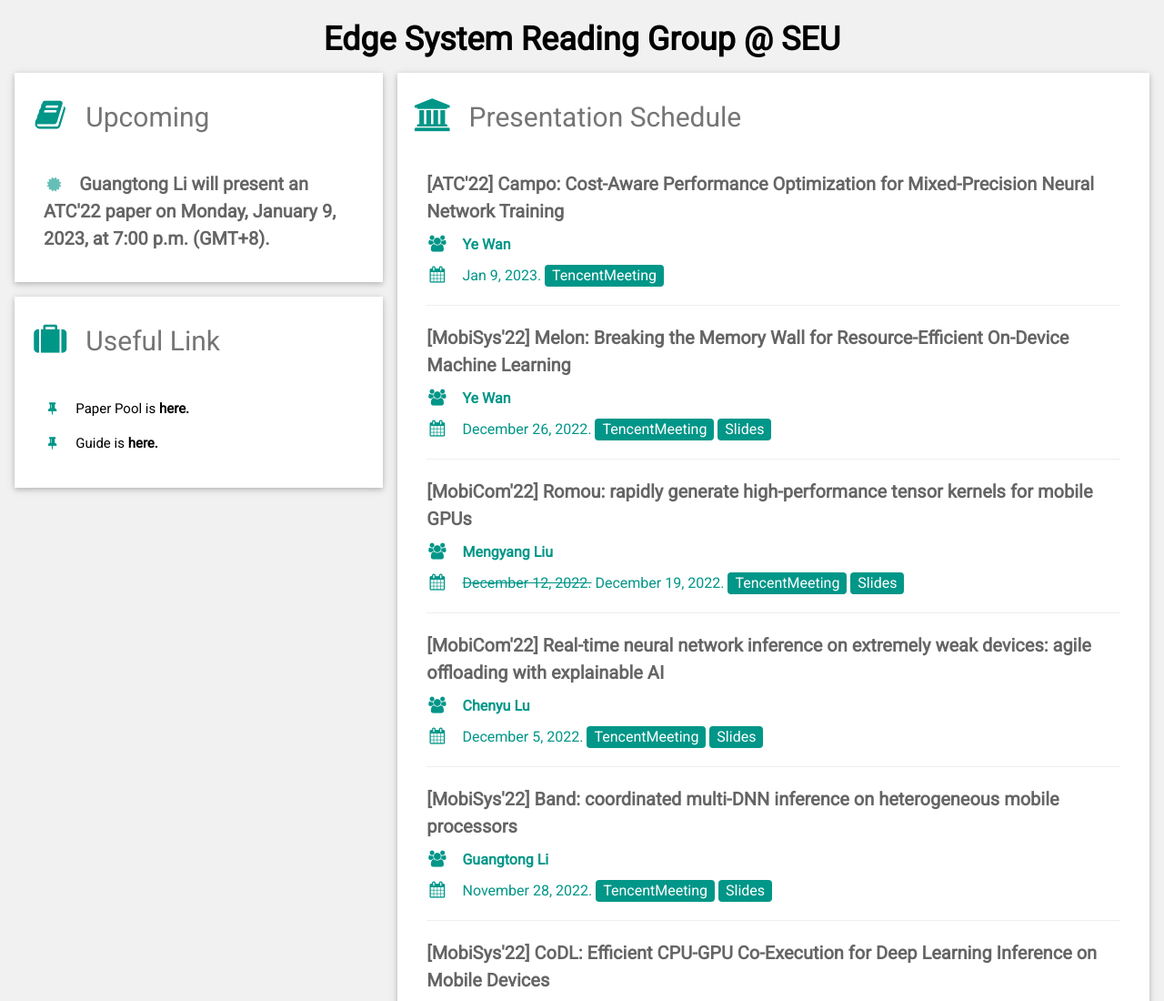
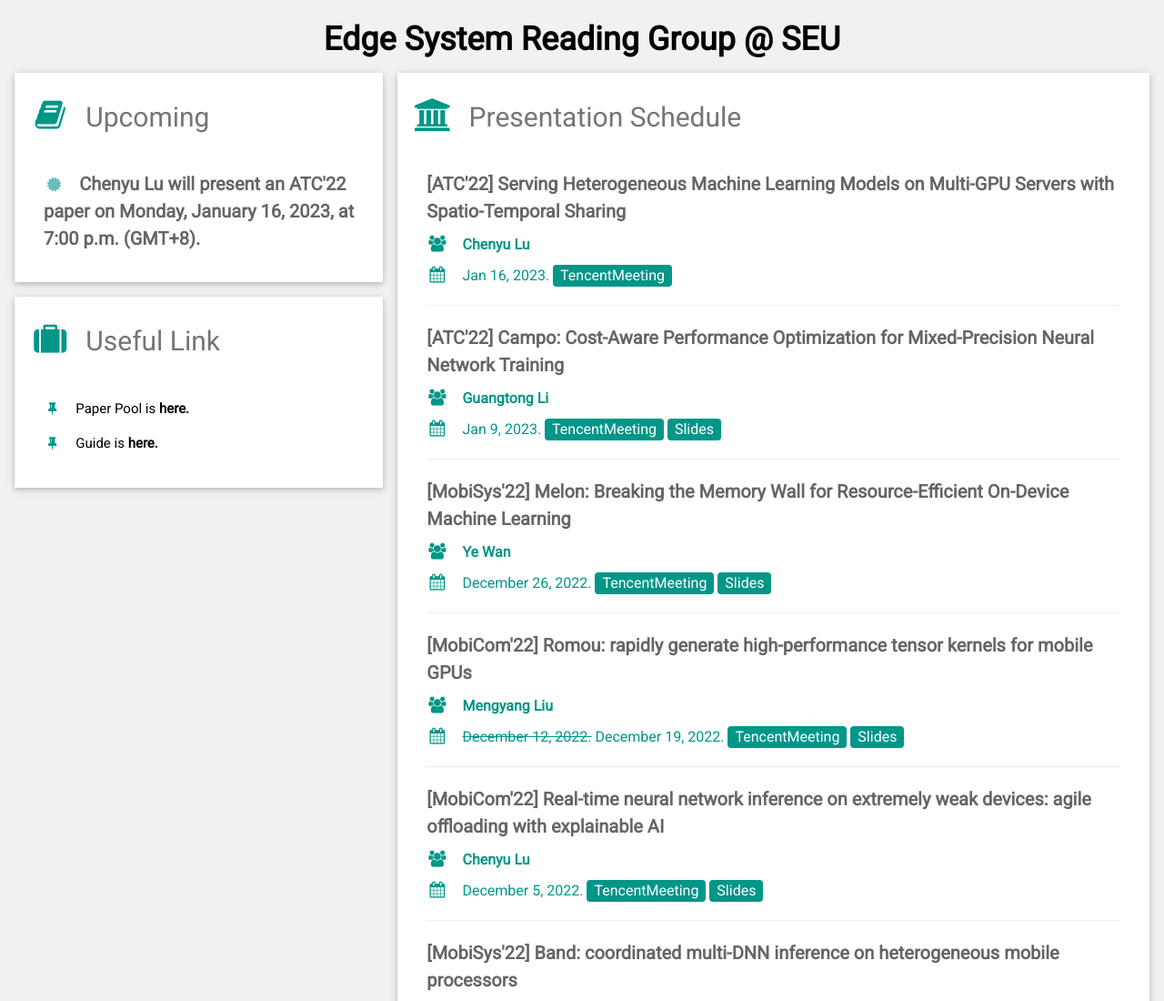
Before and after one commit to liu-mengyang/esg-seu-website, a plain HTML site: page index.html in a window 1280 px wide. Shown: the top 1100 px of the page at 91% size. Drawn offline with nearby package versions, Linux system fonts and the light colour scheme.

Commit message:
Update Campo

```diff
--- a/index.html
+++ b/index.html
@@ -26,7 +26,7 @@ html,body,h1,h2,h3,h4,h5,h6 {font-family: "Roboto", sans-serif}
         <h2 class="w3-text-grey w3-padding-16"><i class="fa fa-book fa-fw w3-margin-right w3-xxlarge w3-text-teal"></i>Upcoming</h2>
         <div class="w3-container">
 
-          <h4 class="w3-opacity"><i class="fa fa-certificate fa-fw w3-margin-right w3-large w3-text-teal"></i><b>Guangtong Li will present an ATC'22 paper on Monday, January 9, 2023, at 7:00 p.m. (GMT+8).</b></h4>
+          <h4 class="w3-opacity"><i class="fa fa-certificate fa-fw w3-margin-right w3-large w3-text-teal"></i><b>Chenyu Lu will present an ATC'22 paper on Monday, January 16, 2023, at 7:00 p.m. (GMT+8).</b></h4>
           <br>
         </div>
       </div>
@@ -52,11 +52,18 @@ html,body,h1,h2,h3,h4,h5,h6 {font-family: "Roboto", sans-serif}
         <h2 class="w3-text-grey w3-padding-16"><i class="fa fa-institution fa-fw w3-margin-right w3-xxlarge w3-text-teal"></i>Presentation Schedule</h2>
 
 	<div class="w3-container">
+          <h4 class="w3-opacity"><b>[ATC'22] Serving Heterogeneous Machine Learning Models on Multi-GPU Servers with Spatio-Temporal Sharing</b></h4>
+          <h6 class="w3-text-teal"><i class="fa fa-users fa-fw w3-margin-right w3-large w3-text-teal"></i><b>Chenyu Lu</b></h6>
+          <h6 class="w3-text-teal"><i class="fa fa-calendar fa-fw w3-margin-right w3-large w3-text-teal"></i>Jan 16, 2023.
+            <span class="w3-tag w3-teal w3-round"><a href="https://meeting.tencent.com/dm/QItk9sCtnRMl" style="text-decoration:none">TencentMeeting</a></span>
+            <!-- <span class="w3-tag w3-teal w3-round"><a href="./slides/Campo.pdf" style="text-decoration:none">Slides</a></span> -->
+          </h6>
+          <hr>
           <h4 class="w3-opacity"><b>[ATC'22] Campo: Cost-Aware Performance Optimization for Mixed-Precision Neural Network Training</b></h4>
-          <h6 class="w3-text-teal"><i class="fa fa-users fa-fw w3-margin-right w3-large w3-text-teal"></i><b>Ye Wan</b></h6>
+          <h6 class="w3-text-teal"><i class="fa fa-users fa-fw w3-margin-right w3-large w3-text-teal"></i><b>Guangtong Li</b></h6>
           <h6 class="w3-text-teal"><i class="fa fa-calendar fa-fw w3-margin-right w3-large w3-text-teal"></i>Jan 9, 2023.
             <span class="w3-tag w3-teal w3-round"><a href="https://meeting.tencent.com/dm/3wejGnobNOHR" style="text-decoration:none">TencentMeeting</a></span>
-            <!-- <span class="w3-tag w3-teal w3-round"><a href="./slides/Melon.pdf" style="text-decoration:none">Slides</a></span> -->
+            <span class="w3-tag w3-teal w3-round"><a href="./slides/Campo.pdf" style="text-decoration:none">Slides</a></span>
           </h6>
           <hr>
           <h4 class="w3-opacity"><b>[MobiSys'22] Melon: Breaking the Memory Wall for Resource-Efficient On-Device Machine Learning</b></h4>
```
Also changed, not shown: 1 other file.
